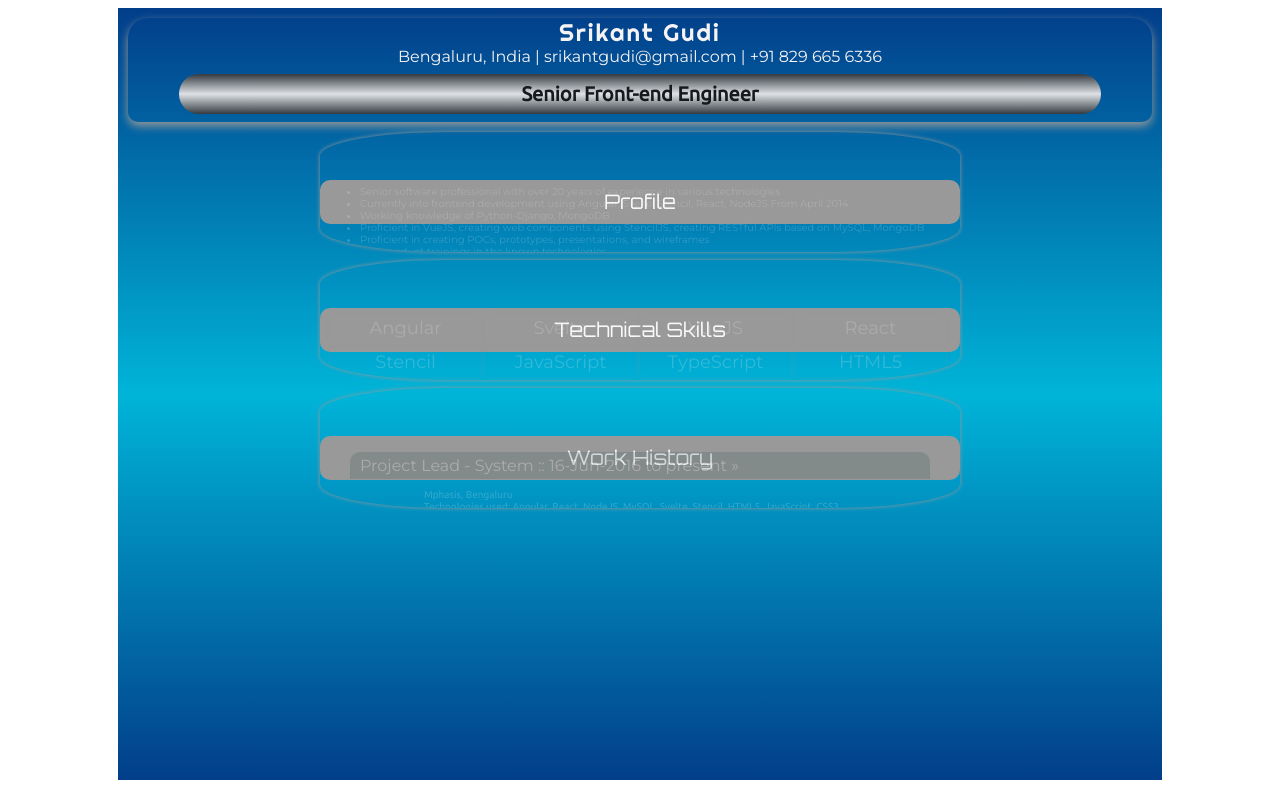
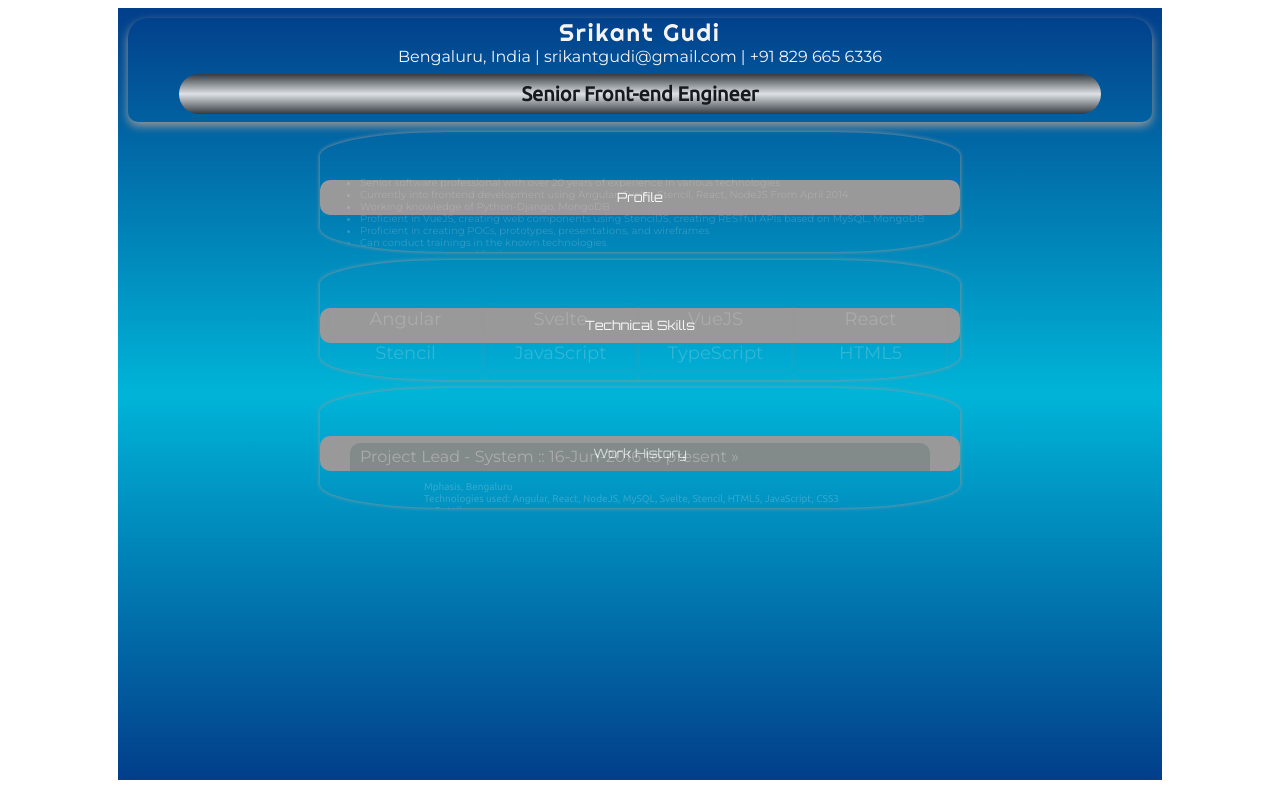
Before and after one commit to srikantgudi/srikantgudi.github.io, a Svelte app: page / in a window 1280 px wide. Built offline with nearby package versions, Linux system fonts and the light colour scheme; a web font is replaced by a local one.

Commit message:
Update App.svelte

```diff
--- a/src/App.svelte
+++ b/src/App.svelte
@@ -58,7 +58,7 @@
 		font-family: Orbitron;
 		position: relative;
 		top: 6vh;
-		font-size: 20px;
+		font-size: 1vw;
 		text-align: center;
 		transition: all 1s;
 		background-color: #999;
@@ -81,7 +81,7 @@
 	}
 	.panel:hover > .panel-header {
 		letter-spacing: 3px;
-		font-size: 18px;
+		font-size: 1.5vw;
 		font-weight: 600;
 		top: 0;
 		border-radius: 10px 10px 0 0;
```
